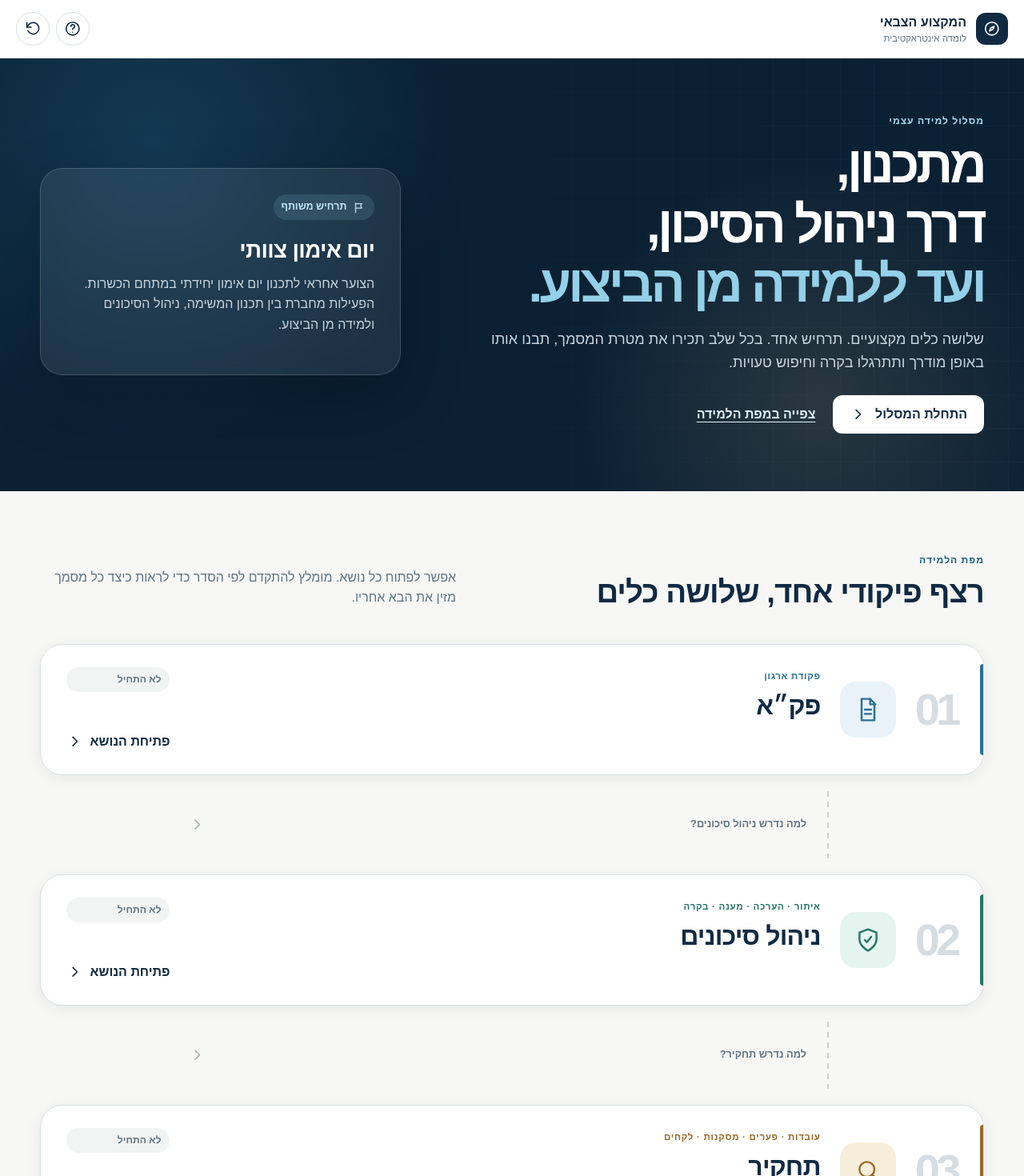
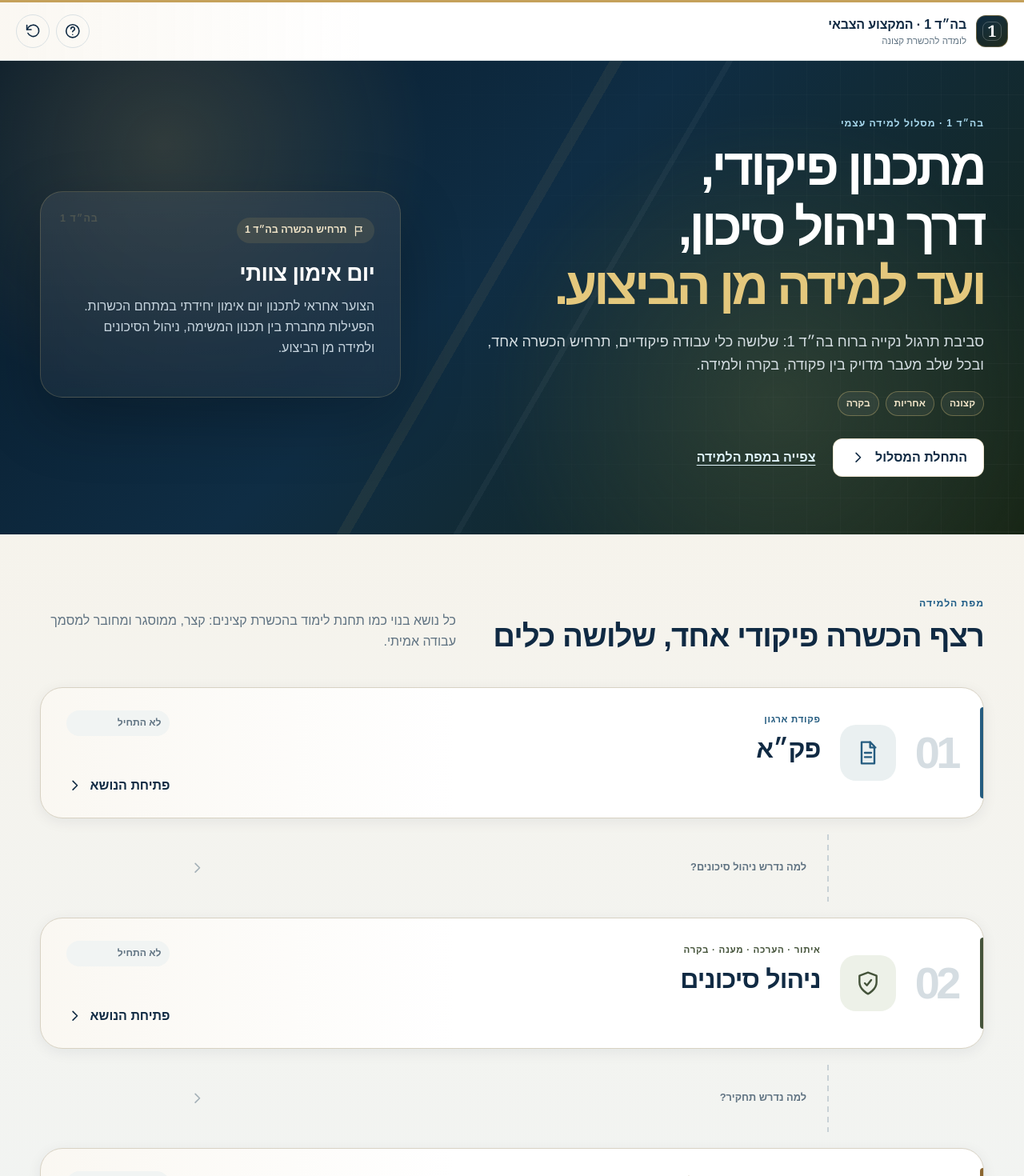
Before and after one commit to AlonLevi12/military-profession, a React (Vite) app: page / in a window 1280 px wide. Shown: the top 1470 px of the page at 80% size. Built offline with nearby package versions, Linux system fonts and the light colour scheme.

Commit message:
Align visual identity with Bahad 1

```diff
--- a/src/app/AppLayout.tsx
+++ b/src/app/AppLayout.tsx
@@ -14,13 +14,17 @@ export function AppLayout() {
     <div className="app-shell">
       <header className="site-header">
         <div className="site-header__inner">
-          <Link className="brand" to="/" aria-label="המקצוע הצבאי — דף הבית">
+          <Link
+            className="brand"
+            to="/"
+            aria-label="בה״ד 1 — המקצוע הצבאי — דף הבית"
+          >
             <span className="brand__mark" aria-hidden="true">
-              <Icon name="compass" />
+              <span>1</span>
             </span>
             <span>
-              <strong>המקצוע הצבאי</strong>
-              <small>לומדה אינטראקטיבית</small>
+              <strong>בה״ד 1 · המקצוע הצבאי</strong>
+              <small>לומדה להכשרת קצונה</small>
             </span>
           </Link>
           <nav className="header-actions" aria-label="פעולות מערכת">
--- a/src/pages/RoadmapPage.tsx
+++ b/src/pages/RoadmapPage.tsx
@@ -26,18 +26,26 @@ export function RoadmapPage() {
       <section className="hero">
         <div className="container hero__grid">
           <div className="hero__content">
-            <span className="eyebrow eyebrow--light">מסלול למידה עצמי</span>
+            <span className="eyebrow eyebrow--light">
+              בה״ד 1 · מסלול למידה עצמי
+            </span>
             <h1>
-              מתכנון,
+              מתכנון פיקודי,
               <br />
-              דרך ניהול הסיכון,
+              דרך ניהול סיכון,
               <br />
-              <span>ועד ללמידה מן הביצוע.</span>
+              <span>ועד למידה מן הביצוע.</span>
             </h1>
             <p>
-              שלושה כלים מקצועיים. תרחיש אחד. בכל שלב תכירו את מטרת
-              המסמך, תבנו אותו באופן מודרך ותתרגלו בקרה וחיפוש טעויות.
+              סביבת תרגול נקייה ברוח בה״ד 1: שלושה כלי עבודה פיקודיים,
+              תרחיש הכשרה אחד, ובכל שלב מעבר מדויק בין פקודה, בקרה
+              ולמידה.
             </p>
+            <div className="hero__identity" aria-label="עקרונות בה״ד 1">
+              <span>קצונה</span>
+              <span>אחריות</span>
+              <span>בקרה</span>
+            </div>
             <div className="hero__actions">
               <Link className="button button--light" to="/module/paka/intro">
                 התחלת המסלול
@@ -51,7 +59,7 @@ export function RoadmapPage() {
           <aside className="scenario-card" aria-labelledby="scenario-title">
             <span className="scenario-card__badge">
               <Icon name="flag" />
-              תרחיש משותף
+              תרחיש הכשרה בה״ד 1
             </span>
             <h2 id="scenario-title">{sharedScenario.title}</h2>
             <p>{sharedScenario.description}</p>
@@ -72,11 +80,11 @@ export function RoadmapPage() {
           <div className="section-heading">
             <div>
               <span className="eyebrow">מפת הלמידה</span>
-              <h2>רצף פיקודי אחד, שלושה כלים</h2>
+              <h2>רצף הכשרה פיקודי אחד, שלושה כלים</h2>
             </div>
             <p>
-              אפשר לפתוח כל נושא. מומלץ להתקדם לפי הסדר כדי לראות כיצד
-              כל מסמך מזין את הבא אחריו.
+              כל נושא בנוי כמו תחנת לימוד בהכשרת קצינים: קצר, ממוסגר
+              ומחובר למסמך עבודה אמיתי.
             </p>
           </div>
 
@@ -137,18 +145,18 @@ export function RoadmapPage() {
         <div className="container principles-grid">
           <div>
             <Icon name="document" />
-            <h3>לומדים דרך המסמך</h3>
-            <p>כל חלק לחיץ, מוסבר ומקבל תוכן רק לאחר בחירה נכונה.</p>
+            <h3>לומדים דרך מסמך פיקודי</h3>
+            <p>כל חלק לחיץ, מוסבר ומנוסח כמו תוצר עבודה ביחידה.</p>
           </div>
           <div>
             <Icon name="spark" />
-            <h3>מקבלים משוב מסביר</h3>
-            <p>לא רק נכון או שגוי — אלא למה, מה חסר ולאיזה חלק זה שייך.</p>
+            <h3>שומרים על שפה צבאית</h3>
+            <p>המשוב מחזיר למטרה, אחריות, לו״ז ובקרה — לא רק “נכון/לא נכון”.</p>
           </div>
           <div>
             <Icon name="target" />
-            <h3>מתרגלים בקרה</h3>
-            <p>מאתרים טעויות במסמך מלא ומקבלים תמונת שליטה מפורטת.</p>
+            <h3>מתרגלים בקרת מפקד</h3>
+            <p>מאתרים טעויות במסמך מלא ומתרגלים תמונת שליטה ממוקדת.</p>
           </div>
         </div>
       </section>
--- a/src/styles/global.css
+++ b/src/styles/global.css
@@ -12,6 +12,11 @@
   --blue-700: #1f5d87;
   --blue-600: #2877a8;
   --blue-100: #e8f2f8;
+  --bahad-blue: #0f2d44;
+  --bahad-olive: #44533a;
+  --bahad-olive-dark: #273423;
+  --bahad-gold: #c5a15a;
+  --bahad-paper: #f7f3ea;
   --teal-700: #176b68;
   --teal-100: #e4f4f1;
   --sand-600: #9b6a26;
@@ -2974,6 +2979,178 @@ button.form-field {
   text-align: center;
 }
 
+/* Bahad 1 identity layer */
+.site-header {
+  border-top: 3px solid var(--bahad-gold);
+  background:
+    linear-gradient(90deg, rgba(197, 161, 90, 0.08), transparent 36%),
+    rgba(255, 255, 255, 0.95);
+}
+
+.brand__mark {
+  position: relative;
+  isolation: isolate;
+  border: 1px solid rgba(197, 161, 90, 0.42);
+  background:
+    linear-gradient(145deg, var(--bahad-blue), var(--bahad-olive-dark));
+  box-shadow: inset 0 -10px 18px rgba(0, 0, 0, 0.18);
+  font-family: ui-serif, Georgia, "Times New Roman", serif;
+  font-size: 1.25rem;
+  font-weight: 900;
+}
+
+.brand__mark::after {
+  position: absolute;
+  inset: 7px;
+  border: 1px solid rgba(255, 255, 255, 0.22);
+  border-radius: 8px;
+  content: "";
+  pointer-events: none;
+}
+
+.brand strong {
+  letter-spacing: -0.01em;
+}
+
+.hero {
+  background:
+    radial-gradient(circle at 16% 18%, rgba(197, 161, 90, 0.2), transparent 28%),
+    radial-gradient(circle at 76% 72%, rgba(68, 83, 58, 0.52), transparent 34%),
+    linear-gradient(135deg, #081b2b 0%, var(--bahad-blue) 46%, #172515 100%);
+}
+
+.hero::before {
+  position: absolute;
+  inset: 0;
+  background:
+    linear-gradient(120deg, transparent 0 47%, rgba(197, 161, 90, 0.08) 47% 48%, transparent 48% 100%),
+    linear-gradient(120deg, transparent 0 56%, rgba(255, 255, 255, 0.04) 56% 56.5%, transparent 56.5% 100%);
+  content: "";
+  pointer-events: none;
+}
+
+.hero h1 span {
+  color: #e4c87d;
+}
+
+.hero__content > p {
+  color: #d4dde1;
+}
+
+.hero__identity {
+  display: flex;
+  flex-wrap: wrap;
+  gap: 8px;
+  margin: -8px 0 28px;
+}
+
+.hero__identity span {
+  padding: 5px 10px;
+  border: 1px solid rgba(228, 200, 125, 0.34);
+  border-radius: 999px;
+  background: rgba(255, 255, 255, 0.06);
+  color: #f0e4c8;
+  font-size: 0.75rem;
+  font-weight: 900;
+}
+
+.button--light {
+  border-color: rgba(197, 161, 90, 0.28);
+}
+
+.scenario-card {
+  border-color: rgba(228, 200, 125, 0.2);
+  background:
+    linear-gradient(180deg, rgba(255, 255, 255, 0.1), rgba(255, 255, 255, 0.055)),
+    rgba(8, 27, 43, 0.36);
+}
+
+.scenario-card::before {
+  position: absolute;
+  top: 24px;
+  left: 24px;
+  color: rgba(228, 200, 125, 0.18);
+  content: "בה״ד 1";
+  font-size: 0.78rem;
+  font-weight: 900;
+  letter-spacing: 0.08em;
+}
+
+.scenario-card__badge {
+  background: rgba(197, 161, 90, 0.14);
+  color: #f0e4c8;
+}
+
+.roadmap-section,
+.page-section--soft,
+.builder-page,
+.review-page,
+.summary-page {
+  background:
+    linear-gradient(180deg, rgba(247, 243, 234, 0.78), rgba(241, 244, 243, 0.9)),
+    var(--surface-soft);
+}
+
+.module-card {
+  border-color: #d8d2c3;
+  background:
+    linear-gradient(90deg, rgba(247, 243, 234, 0.62), transparent 44%),
+    white;
+}
+
+.module-card--paka {
+  --module-accent: #255c80;
+  --module-soft: #eaf0f1;
+}
+
+.module-card--risk {
+  --module-accent: var(--bahad-olive);
+  --module-soft: #edf1e8;
+}
+
+.module-card--debrief {
+  --module-accent: #8b6630;
+  --module-soft: #f4ecdb;
+}
+
+.principles-section {
+  background:
+    radial-gradient(circle at 12% 10%, rgba(197, 161, 90, 0.18), transparent 24%),
+    linear-gradient(135deg, var(--bahad-blue), var(--bahad-olive-dark));
+}
+
+.module-header {
+  background:
+    linear-gradient(90deg, rgba(197, 161, 90, 0.12), transparent 44%),
+    linear-gradient(180deg, #fff, #fbfaf6);
+}
+
+.military-form {
+  background:
+    linear-gradient(180deg, rgba(255, 255, 255, 0.86), rgba(255, 253, 247, 0.96)),
+    var(--bahad-paper);
+}
+
+.military-form__classification {
+  border-color: var(--bahad-olive);
+  color: var(--bahad-olive-dark);
+}
+
+.military-form__header {
+  border-bottom-color: var(--bahad-olive-dark);
+}
+
+.military-form__unit-mark {
+  border-color: rgba(68, 83, 58, 0.28);
+  color: var(--bahad-olive-dark);
+}
+
+.example-trigger {
+  border-color: rgba(197, 161, 90, 0.36);
+  background:
+    linear-gradient(90deg, rgba(247, 243, 234, 0.86), white);
+}
+
 @media (max-width: 1000px) {
   .hero__grid,
   .intro-layout,
```
